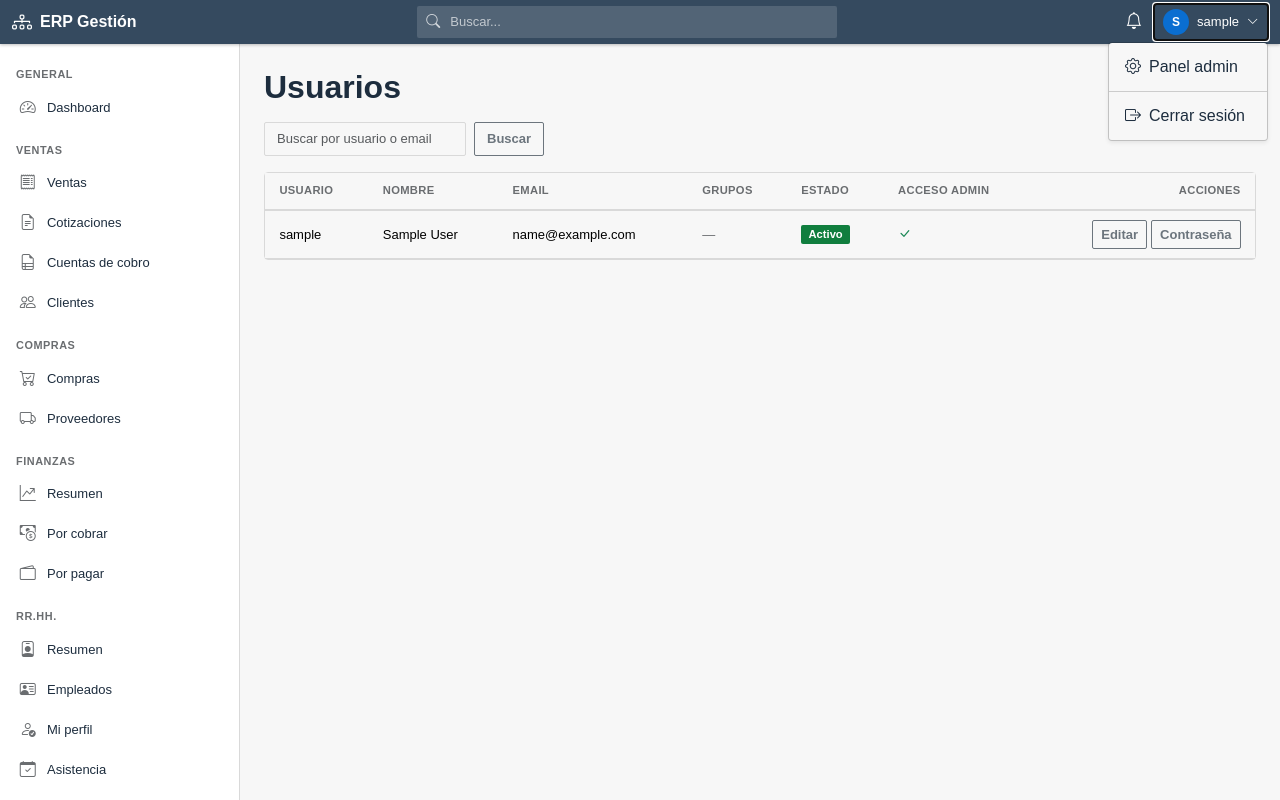
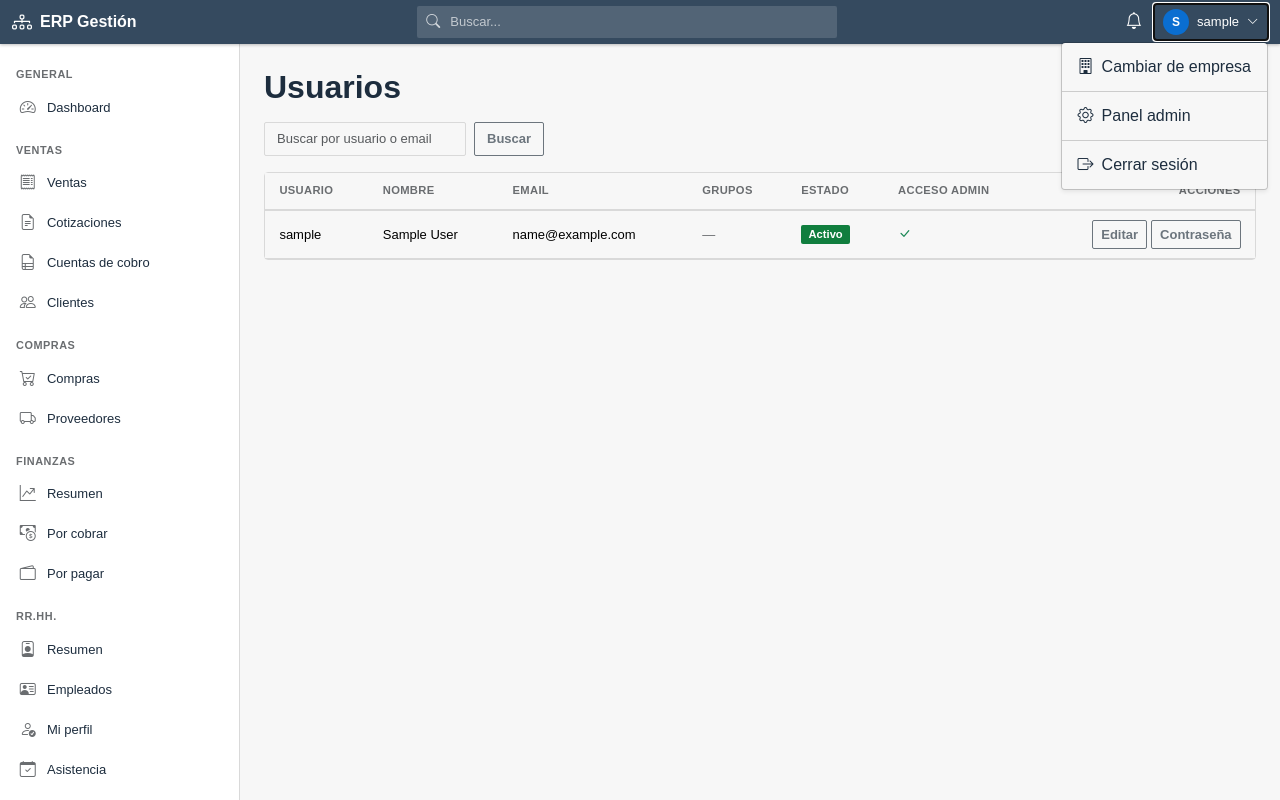
Before and after one commit to juanca9640ia-stack/-git-remote-add-origin-...-git-push-., a Django app: page /administracion/usuarios/ in a window 1280 px wide, after a click that opens the changed part. Run offline with Django 4.2, Linux system fonts and the light colour scheme; a user stored in the database is signed in; data comes from the database, SQL or seed files in the repository; tables that the repository leaves empty hold one stand-in row (values such as "Sample post").

Commit message:
Fase 0.2 completa + Fase 0.4: roles por empresa, selector de empresa y pruebas de aislamiento
- Roles (auth.Group de Django es global): se agrega GrupoEmpresa como
  tabla puente. Los 7 roles de módulo sembrados (Ventas, Compras,
  Administración...) quedan como plantillas COMPARTIDAS de plataforma
  (solo dan acceso a un módulo, nunca a datos de otra empresa, así
  que compartirlas no filtra nada). Un rol personalizado creado desde
  Administración > Roles sí queda vinculado a su empresa: ninguna
  otra empresa puede verlo, editarlo ni borrarlo. El desplegable de
  grupos al crear/editar un usuario respeta la misma regla.
- Selector de "Cambiar de empresa" en el menú de usuario, visible
  solo para superadministradores de la plataforma (PerfilUsuario.
  es_superadmin_plataforma); guarda la elección en sesión y
  EmpresaActualMiddleware la respeta en cada petición siguiente.
- inventario: ProductoForm ya filtra el desplegable de categoría por
  empresa (se había quedado sin cubrir en el commit anterior).

Fase 0.4 — pruebas de aislamiento (12 pruebas nuevas, la garantía de
que todo el trabajo de las Fases 0.1/0.2 funciona de verdad):
  - Dos empresas pueden usar el mismo SKU / el mismo documento de
    empleado sin chocar (antes era imposible: unicidad global).
  - Un usuario de la Empresa A nunca ve clientes, ventas, empleados
    ni usuarios de la Empresa B en ninguna lista.
  - Abrir por URL directa un cliente/venta/empleado/usuario de otra
    empresa da 404, nunca el dato ajeno.
  - El dashboard cuenta solo lo de la propia empresa.
  - Los desplegables de los formularios (cliente, producto) no
    ofrecen datos de otra empresa.
  - El selector de empresa solo funciona para superadministradores
    de plataforma.

172/172 pruebas pasan (160 + 12 nuevas de aislamiento).

Pendiente de la Fase 0 (0.3): todavía no existe un flujo para dar de
alta una empresa nueva con su primer usuario administrador — hoy solo
se puede crear una Empresa desde el panel de Django admin a mano.

Co-Authored-By: Claude Sonnet 5 <noreply@anthropic.com>

```diff
--- a/administracion/forms.py
+++ b/administracion/forms.py
@@ -38,8 +38,14 @@ class UsuarioBaseForm(forms.ModelForm):
         model = User
         fields = ["username", "first_name", "last_name", "email", "is_active", "is_staff", "groups"]
 
-    def __init__(self, *args, **kwargs):
+    def __init__(self, *args, empresa=None, **kwargs):
         super().__init__(*args, **kwargs)
+        if empresa is not None:
+            # Roles compartidos de plataforma + los personalizados de esta empresa —
+            # nunca los roles personalizados de otra empresa.
+            self.fields["groups"].queryset = Group.objects.filter(
+                Q(empresa_vinculo__isnull=True) | Q(empresa_vinculo__empresa=empresa)
+            )
         for name, field in self.fields.items():
             if name == "groups":
                 continue
--- a/administracion/urls.py
+++ b/administracion/urls.py
@@ -6,6 +6,7 @@ app_name = "administracion"
 
 urlpatterns = [
     path("empresa/", views.empresa_editar, name="empresa_editar"),
+    path("cambiar-empresa/", views.cambiar_empresa, name="cambiar_empresa"),
     path("usuarios/", views.usuario_lista, name="usuario_lista"),
     path("usuarios/nuevo/", views.usuario_crear, name="usuario_crear"),
     path("usuarios/<int:pk>/editar/", views.usuario_editar, name="usuario_editar"),
--- a/administracion/views.py
+++ b/administracion/views.py
@@ -1,10 +1,11 @@
 from django.contrib import messages
 from django.contrib.admin.views.decorators import staff_member_required
+from django.contrib.auth.decorators import login_required
 from django.contrib.auth.models import Group, User
 from django.db.models import Count, Q
 from django.shortcuts import get_object_or_404, redirect, render
 
-from core.models import Empresa, PerfilUsuario
+from core.models import Empresa, GrupoEmpresa, PerfilUsuario
 from finanzas.models import PagoCliente, PagoProveedor
 from inventario.models import MovimientoInventario
 from rrhh.models import Nomina
@@ -16,6 +17,25 @@ from .forms import (
 
 LIMITE_POR_FUENTE = 60
 LIMITE_TOTAL = 150
+
+
+@login_required
+def cambiar_empresa(request):
+    """Selector de empresa activa, solo para superadministradores de la plataforma."""
+    perfil = getattr(request.user, "perfil", None)
+    if not perfil or not perfil.es_superadmin_plataforma:
+        messages.error(request, "No tienes permiso para cambiar de empresa.")
+        return redirect("dashboard")
+
+    if request.method == "POST":
+        empresa = get_object_or_404(Empresa, pk=request.POST.get("empresa_id"))
+        request.session["empresa_activa_id"] = empresa.pk
+        messages.success(request, f"Ahora estás viendo los datos de '{empresa.nombre}'.")
+        return redirect("dashboard")
+
+    return render(request, "administracion/cambiar_empresa.html", {
+        "empresas": Empresa.objects.filter(activa=True).order_by("nombre"),
+    })
 
 
 @staff_member_required(login_url="login")
@@ -44,14 +64,14 @@ def usuario_lista(request):
 @staff_member_required(login_url="login")
 def usuario_crear(request):
     if request.method == "POST":
-        form = UsuarioCrearForm(request.POST)
+        form = UsuarioCrearForm(request.POST, empresa=request.empresa)
         if form.is_valid():
             usuario = form.save()
             PerfilUsuario.objects.get_or_create(usuario=usuario, defaults={"empresa": request.empresa})
             messages.success(request, f"Usuario '{usuario.username}' creado correctamente.")
             return redirect("administracion:usuario_lista")
     else:
-        form = UsuarioCrearForm()
+        form = UsuarioCrearForm(empresa=request.empresa)
     return render(request, "administracion/usuario_form.html", {"form": form, "usuario": None})
 
 
@@ -59,7 +79,7 @@ def usuario_crear(request):
 def usuario_editar(request, pk):
     usuario = get_object_or_404(User, pk=pk, perfil__empresa=request.empresa)
     if request.method == "POST":
-        form = UsuarioEditarForm(request.POST, instance=usuario)
+        form = UsuarioEditarForm(request.POST, instance=usuario, empresa=request.empresa)
         if form.is_valid():
             if usuario == request.user and not form.cleaned_data["is_active"]:
                 messages.error(request, "No puedes desactivar tu propia cuenta.")
@@ -70,7 +90,7 @@ def usuario_editar(request, pk):
                 messages.success(request, "Usuario actualizado.")
                 return redirect("administracion:usuario_lista")
     else:
-        form = UsuarioEditarForm(instance=usuario)
+        form = UsuarioEditarForm(instance=usuario, empresa=request.empresa)
     return render(request, "administracion/usuario_form.html", {"form": form, "usuario": usuario})
 
 
@@ -154,13 +174,23 @@ def auditoria_lista(request):
 
 @staff_member_required(login_url="login")
 def rol_lista(request):
-    grupos = Group.objects.annotate(total_usuarios=Count("user")).order_by("name")
+    # Roles compartidos de plataforma (sin empresa vinculada, ej. "Ventas", "Administración")
+    # + los roles personalizados que creó esta empresa.
+    grupos = (
+        Group.objects.filter(Q(empresa_vinculo__isnull=True) | Q(empresa_vinculo__empresa=request.empresa))
+        .annotate(total_usuarios=Count("user")).order_by("name")
+    )
+    propios = set(GrupoEmpresa.objects.filter(empresa=request.empresa).values_list("grupo_id", flat=True))
+    for grupo in grupos:
+        # Un rol compartido de plataforma (Ventas, Administración, ...) no se puede
+        # editar ni eliminar desde aquí, solo asignar.
+        grupo.es_propio = grupo.pk in propios
     return render(request, "administracion/rol_lista.html", {"grupos": grupos})
 
 
 @staff_member_required(login_url="login")
 def rol_form(request, pk=None):
-    grupo = get_object_or_404(Group, pk=pk) if pk else None
+    grupo = get_object_or_404(Group, pk=pk, empresa_vinculo__empresa=request.empresa) if pk else None
     permisos_actuales = set()
     if grupo:
         permisos_actuales = set(grupo.permissions.values_list("id", flat=True))
@@ -173,10 +203,11 @@ def rol_form(request, pk=None):
             if grupo:
                 duplicados = duplicados.exclude(pk=grupo.pk)
             if duplicados.exists():
-                form.add_error("nombre", "Ya existe un rol con ese nombre.")
+                form.add_error("nombre", "Ya existe un rol con ese nombre (los nombres de rol son únicos en toda la plataforma).")
             else:
                 if grupo is None:
                     grupo = Group.objects.create(name=nombre)
+                    GrupoEmpresa.objects.create(grupo=grupo, empresa=request.empresa)
                 else:
                     grupo.name = nombre
                     grupo.save(update_fields=["name"])
@@ -200,7 +231,7 @@ def rol_form(request, pk=None):
 
 @staff_member_required(login_url="login")
 def rol_eliminar(request, pk):
-    grupo = get_object_or_404(Group, pk=pk)
+    grupo = get_object_or_404(Group, pk=pk, empresa_vinculo__empresa=request.empresa)
     if request.method == "POST":
         nombre = grupo.name
         grupo.delete()
--- a/core/models.py
+++ b/core/models.py
@@ -1,6 +1,7 @@
 import uuid
 
 from django.conf import settings
+from django.contrib.auth.models import Group
 from django.core.validators import FileExtensionValidator
 from django.db import models
 from django.utils import timezone
@@ -101,3 +102,27 @@ class PerfilUsuario(models.Model):
 
     def __str__(self):
         return f"{self.usuario} · {self.empresa}"
+
+
+class GrupoEmpresa(models.Model):
+    """Dueño (empresa) de un rol personalizado, ya que auth.Group de Django es
+    global y no tiene noción de inquilino.
+
+    Los 7 roles de módulo que siembra `crear_grupos_permisos` (Administración,
+    Ventas, Compras, Inventario, Finanzas, Producción, RR.HH.) se dejan
+    deliberadamente SIN fila aquí: son plantillas compartidas por toda la
+    plataforma (solo otorgan acceso a un módulo, nunca a datos de otra
+    empresa, así que compartirlas no filtra información). Un rol personalizado
+    creado desde Administración > Roles sí queda vinculado a su empresa: solo
+    esa empresa puede verlo, editarlo o borrarlo.
+    """
+
+    grupo = models.OneToOneField(Group, on_delete=models.CASCADE, related_name="empresa_vinculo")
+    empresa = models.ForeignKey(Empresa, on_delete=models.CASCADE, related_name="roles")
+
+    class Meta:
+        verbose_name = "Rol de empresa"
+        verbose_name_plural = "Roles de empresa"
+
+    def __str__(self):
+        return f"{self.grupo.name} · {self.empresa}"
--- a/inventario/forms.py
+++ b/inventario/forms.py
@@ -16,8 +16,10 @@ class ProductoForm(forms.ModelForm):
             "descripcion": forms.Textarea(attrs={"rows": 3}),
         }
 
-    def __init__(self, *args, **kwargs):
+    def __init__(self, *args, empresa=None, **kwargs):
         super().__init__(*args, **kwargs)
+        if empresa is not None:
+            self.fields["categoria"].queryset = Categoria.objects.filter(empresa=empresa)
         for field in self.fields.values():
             css = "form-check-input" if isinstance(field.widget, forms.CheckboxInput) else "form-control"
             field.widget.attrs.setdefault("class", css)
--- a/inventario/views.py
+++ b/inventario/views.py
@@ -56,7 +56,7 @@ def producto_detalle(request, pk):
 def producto_form(request, pk=None):
     producto = get_object_or_404(Producto, pk=pk, empresa=request.empresa) if pk else None
     if request.method == "POST":
-        form = ProductoForm(request.POST, instance=producto)
+        form = ProductoForm(request.POST, instance=producto, empresa=request.empresa)
         if form.is_valid():
             obj = form.save(commit=False)
             obj.empresa = request.empresa
@@ -66,7 +66,7 @@ def producto_form(request, pk=None):
             messages.success(request, f"Producto '{obj.nombre}' guardado correctamente.")
             return redirect("inventario:producto_detalle", pk=obj.pk)
     else:
-        form = ProductoForm(instance=producto)
+        form = ProductoForm(instance=producto, empresa=request.empresa)
     return render(request, "inventario/producto_form.html", {"form": form, "producto": producto})
 
 
--- a/templates/base.html
+++ b/templates/base.html
@@ -40,6 +40,14 @@
                 <i class="bi bi-chevron-down small"></i>
             </button>
             <ul class="dropdown-menu dropdown-menu-end shadow-sm">
+                {% if user.perfil.es_superadmin_plataforma %}
+                <li>
+                    <a class="dropdown-item" href="{% url 'administracion:cambiar_empresa' %}">
+                        <i class="bi bi-building me-2"></i>Cambiar de empresa
+                    </a>
+                </li>
+                <li><hr class="dropdown-divider"></li>
+                {% endif %}
                 {% if user.is_staff %}
                 <li>
                     <a class="dropdown-item" href="{% url 'admin:index' %}">
```
Also changed, not shown: administracion/templates/administracion/cambiar_empresa.html (added, +23 -0 lines), administracion/templates/administracion/rol_lista.html (+8 -1 lines), administracion/tests.py (+117 -1 lines), core/migrations/0007_grupoempresa.py (added).
